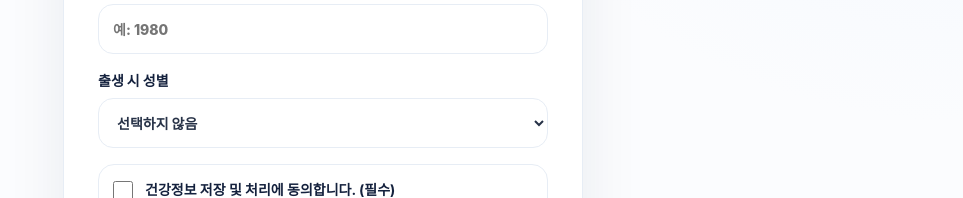
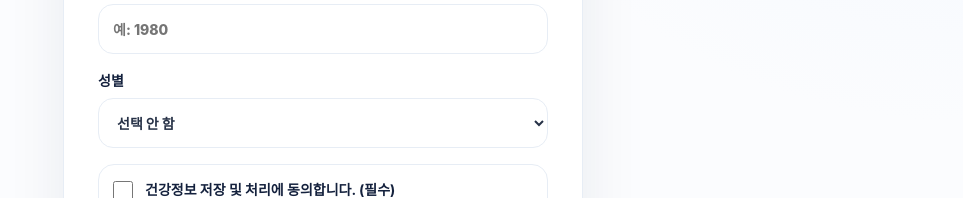
Before and after one commit to Mespital/ApuDa, a Next.js app in the folder platform/: page /onboarding in a window 1280 px wide. Shown: the part 454-652 px from the top of the page, without its empty margins (317-1280 px from the left). Built offline with nearby package versions, Linux system fonts and the light colour scheme; no server answers.

Commit message:
feat(ux): simplify gender wording in onboarding

```diff
--- a/platform/app/onboarding/page.tsx
+++ b/platform/app/onboarding/page.tsx
@@ -144,9 +144,9 @@ export default function OnboardingPage() {
           </label>
 
           <label>
-            출생 시 성별
+            성별
             <select value={sexAtBirth} onChange={(event) => setSexAtBirth(event.target.value)}>
-              <option value="">선택하지 않음</option>
+              <option value="">선택 안 함</option>
               <option value="male">남성</option>
               <option value="female">여성</option>
               <option value="other">기타 / 직접 관리</option>
```
